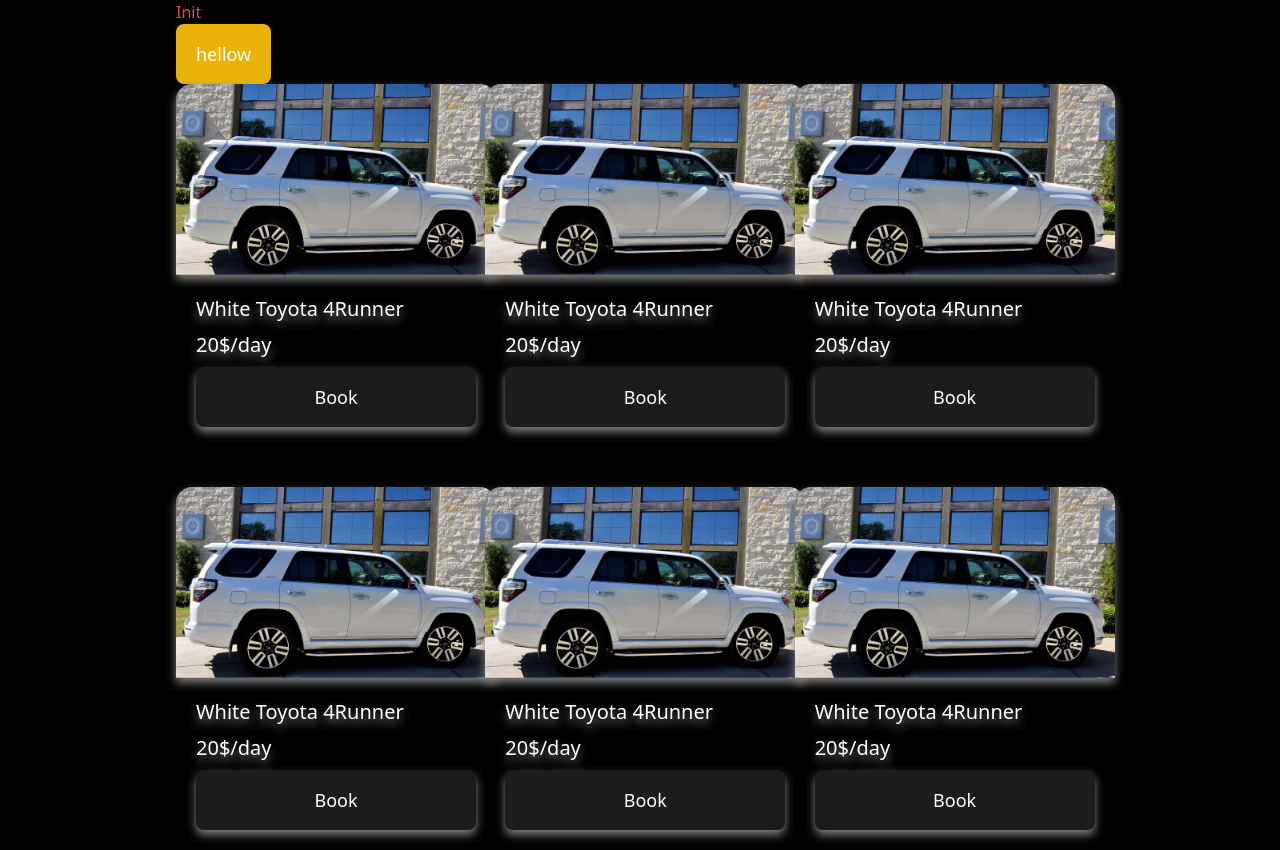
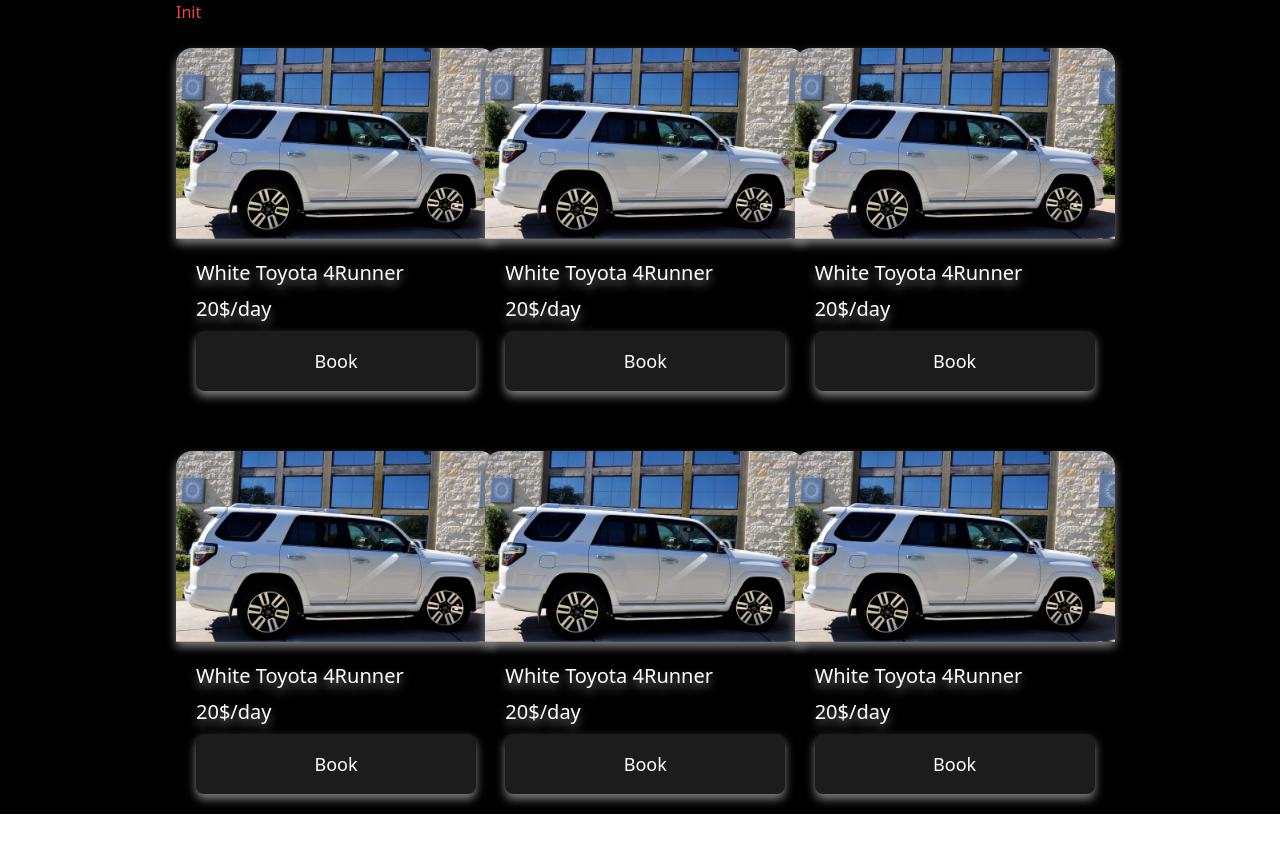
Before and after one commit to KARL-GROUP/karl-rental-fe, a Next.js app: page / in a window 1280 px wide. After the commit the page ends 814 px from the top, so only its background shows below. Built offline with nearby package versions, Linux system fonts and the light colour scheme.

Commit message:
Feat: Adding wrapper to car section

```diff
--- a/src/components/Wrappers/sectionWrapper.tsx
+++ b/src/components/Wrappers/sectionWrapper.tsx
@@ -1,14 +1,14 @@
 interface Props{
-    children: string,
-    className: string
+    children: any,
+    className ?: string
 }
 
 const SectionWrapper = ({children}: Props) => {
     return (
         <>
-        <SectionWrapper className="max-w-[80rem] mx-auto">
+        <section className="max-w-[80rem] mx-auto">
             {children}
-        </SectionWrapper>
+        </section>
         </>
      );
 }
--- a/src/components/cards/CarCard.tsx
+++ b/src/components/cards/CarCard.tsx
@@ -1,30 +1,32 @@
-import { cars } from "@/data/cars";
+import { Car } from "../../data/cars";
+import { cars } from "../../data/cars";
 import Image from "next/image";
+import { Key } from "react";
 import Button from "../ui/Button";
-interface Props{
+import SectionWrapper from "../Wrappers/sectionWrapper";
 
+interface Props {
+  image: "string",
+  carName: "string",
+  price: String
 }
-
-const CarCard = () => {
+const CarCard = ({ image, carName, price }: Props) => {
   return (
     <>
-      <section className="grid grid-cols-3 gap-y-10">
-        {cars.map((car, index) => {
-          return(
-            <div key={index} className="drop-shadow-3xl w-[20rem] rounded-[16px]">
-              <Image className="w-full object-fill rounded-t-[16px] " src={car.image} alt="car" width={100} height={100}/>
-              <div className="text-white px-5 py-5 flex flex-col gap-2">
-              <p className="text-xl">{car.carName}</p>
-              <p className="text-xl">{car.price}</p>
-              <Button text="Book" styles="w-full" />
 
-              </div>
 
-            </div>
-          )
-        })}
+      <div className="drop-shadow-3xl w-[20rem] rounded-[16px]">
+        <Image className="w-full object-fill rounded-t-[16px] " src={image} alt="car" width={100} height={100} />
+        <div className="text-white px-5 py-5 flex flex-col gap-2">
+          <p className="text-xl">{carName}</p>
+          <p className="text-xl">{price}</p>
+          <Button text="Book" styles="w-full" />
 
-      </section>
+        </div>
+
+      </div>
+
+
     </>
   );
 }
--- /dev/null
+++ b/src/components/sections/CarSection.tsx
@@ -0,0 +1,36 @@
+import { Car } from "../../data/cars";
+import { cars } from "../../data/cars";
+import Image from "next/image";
+import { Key } from "react";
+import Button from "../ui/Button";
+import SectionWrapper from "../Wrappers/sectionWrapper";
+const CarSection = () => {
+    return (
+        // <>
+        <SectionWrapper>
+
+            <h1>ello</h1>
+            <section className="grid grid-cols-3 gap-y-10">
+        {cars.map((car:Car , index: number) => {
+          return(
+            <div key={index} className="drop-shadow-3xl w-[20rem] rounded-[16px]">
+              <Image className="w-full object-fill rounded-t-[16px] " src={car.image} alt="car" width={100} height={100}/>
+              <div className="text-white px-5 py-5 flex flex-col gap-2">
+              <p className="text-xl">{car.carName}</p>
+              <p className="text-xl">{car.price}</p>
+              <Button text="Book" styles="w-full" />
+
+              </div>
+
+            </div>
+          )
+        })}
+
+      </section>
+
+        </SectionWrapper>
+
+    );
+}
+
+export default CarSection;
--- a/src/components/ui/Button.tsx
+++ b/src/components/ui/Button.tsx
@@ -1,7 +1,7 @@
 interface Props {
-  text ?: string,
-  styles ?: string,
-  onClick ?: () => void;
+  text?: string,
+  styles?: string,
+  onClick?: () => void;
 }
 
 const Button = ({ text, styles, onClick }: Props) => {
--- a/src/data/cars.ts
+++ b/src/data/cars.ts
@@ -1,6 +1,9 @@
-import Image from "next/image"
-
-export const cars =[
+export interface Car{
+    image: string,
+    carName: string,
+    price: string
+}
+export const cars:Car[] =[
     {
         image: "/assets/car.png",
         carName: "White Toyota 4Runner",
--- a/src/pages/index.tsx
+++ b/src/pages/index.tsx
@@ -4,22 +4,23 @@ import { Butterfly_Kids, Inter } from '@next/font/google'
 import styles from '@/styles/Home.module.css'
 import Button from '@/components/ui/Button'
 import CarCard from '@/components/cards/CarCard'
+import CarSection from '@/components/sections/CarSection'
 const inter = Inter({ subsets: ['latin'] })
 
 export default function Home() {
-  const handleClick = () => {
-    console.log('Button was clicked');
-  };
+  // const handleClick = () => {
+  //   console.log('Button was clicked');
+  // };
 
   return (
     <>
-    <section className='px-44 bg-black'>
+      <section className='px-44 bg-black'>
 
 
-    <h1 className='text-red-500 '> Init</h1>
-    <Button onClick={handleClick} styles="bg-yellow-500" text="hellow"/>
-    <CarCard />
-    </section>
-      </>
+        <h1 className='text-red-500 '> Init</h1>
+        {/* <Button onClick={handleClick} styles="bg-yellow-500" text="hellow"/> */}
+        <CarSection />
+      </section>
+    </>
   )
 }
```
